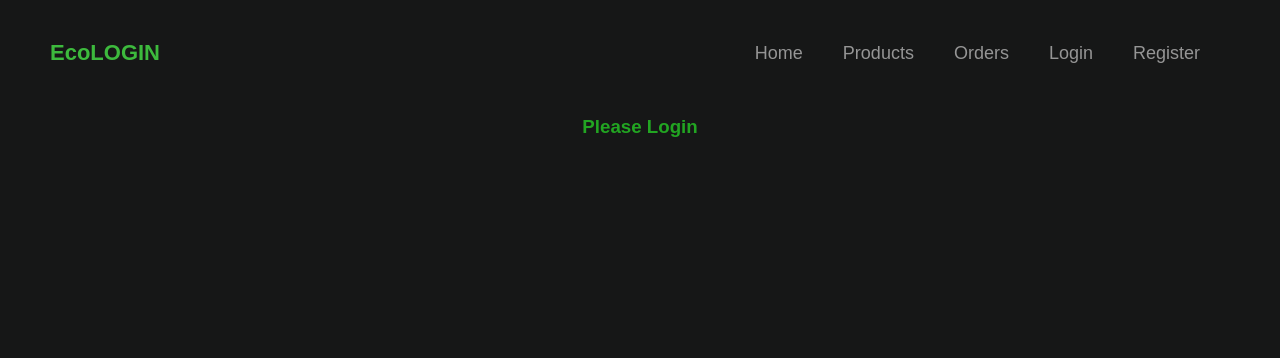
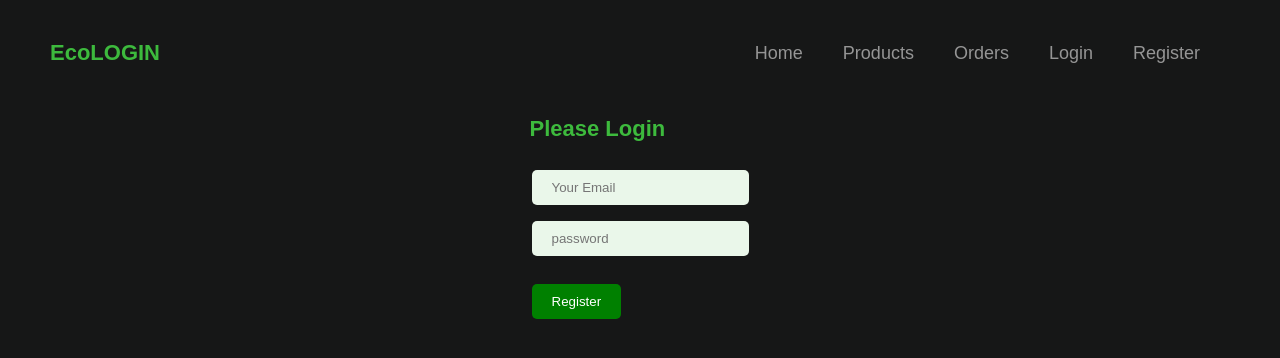
Before and after one commit to 665-stack/router-firebase-integration, a React (Create React App) app: page /login in a window 1280 px wide. Shown: the top 358 px of the page. Built offline with nearby package versions, Linux system fonts and the light colour scheme.

Commit message:
fix style

```diff
--- a/src/Components/Login/Login.css
+++ b/src/Components/Login/Login.css
@@ -5,3 +5,28 @@
     display: flex;
     justify-content: center;
 }
+
+.headline {
+    color: rgb(61, 186, 61);
+    font-size: 22px;
+    font-family: Arial, Helvetica, sans-serif;
+    margin-left: 6px;
+}
+
+.login form {
+    margin-top: 20px;
+}
+
+.login input {
+    background-color: rgb(234, 247, 234);
+    border: none;
+    border-radius: 5px;
+    padding: 10px 20px;
+    margin: 8px;
+}
+
+.submit-btn {
+    margin-top: 20px !important;
+    background-color: green !important;
+    color: white;
+}
--- a/src/Components/Login/Login.js
+++ b/src/Components/Login/Login.js
@@ -3,7 +3,16 @@ import './Login.css'
 const Login = () => {
     return (
         <div className='login'>
-            <h3>Please Login</h3>
+            <div>
+                <h3 className='headline'>Please Login</h3>
+                <form >
+                    <input type="email" placeholder='Your Email' />
+                    <br />
+                    <input type="password" name="" id="" placeholder='password' />
+                    <br />
+                    <input className='submit-btn' type="submit" value="Register" />
+                </form>
+            </div>
         </div>
     );
 };
--- a/src/Components/NotFound/NotFound.css
+++ b/src/Components/NotFound/NotFound.css
@@ -1,5 +1,7 @@
 .notFound {
     margin-top: 200px;
+    display: flex;
+    justify-content: center;
 }
 
 .notFound h1 {
--- a/src/Components/Register/Register.css
+++ b/src/Components/Register/Register.css
@@ -8,7 +8,7 @@
     color: rgb(61, 186, 61);
     font-size: 22px;
     font-family: Arial, Helvetica, sans-serif;
-
+    margin-left: 6px;
 }
 
 .register form {
@@ -27,5 +27,4 @@
     margin-top: 20px !important;
     background-color: green !important;
     color: white;
-
 }
```
